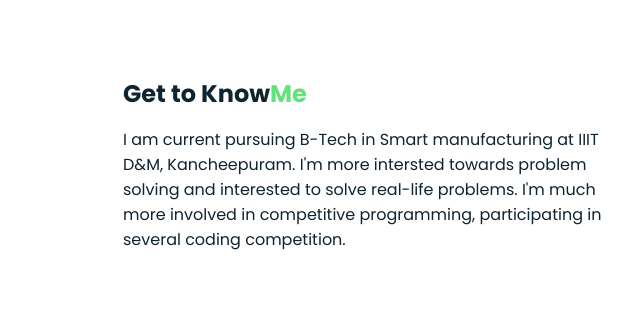
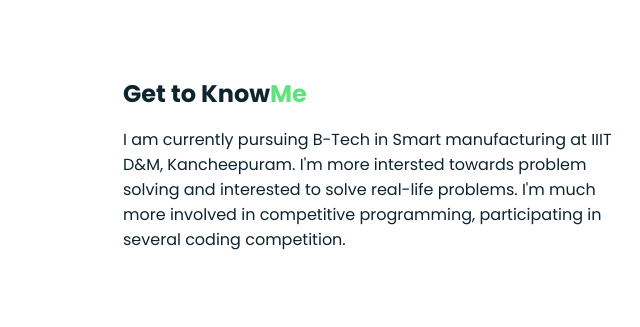
Before and after one commit to sasmit-shubham/portfolio, a plain HTML site: page index.html in a window 1280 px wide. Shown: the part 974-1301 px from the top of the page, 533-1173 px from the left. Drawn offline with nearby package versions, Linux system fonts and the light colour scheme.

Commit message:
Update index.html

```diff
--- a/index.html
+++ b/index.html
@@ -66,7 +66,7 @@
 
                     <div>
                         <h2 class="about__subtitle">Get to Know<span class="text-about">Me</span></h2>
-                        <p class="about__text">I am current pursuing B-Tech in Smart manufacturing at IIIT D&M, Kancheepuram. I'm more intersted towards problem solving and interested to solve real-life problems. I'm much more involved in competitive programming, participating in several coding competition.</p>
+                        <p class="about__text">I am currently pursuing B-Tech in Smart manufacturing at IIIT D&M, Kancheepuram. I'm more intersted towards problem solving and interested to solve real-life problems. I'm much more involved in competitive programming, participating in several coding competition.</p>
                     </div>
                 </div>
             </section>
```
